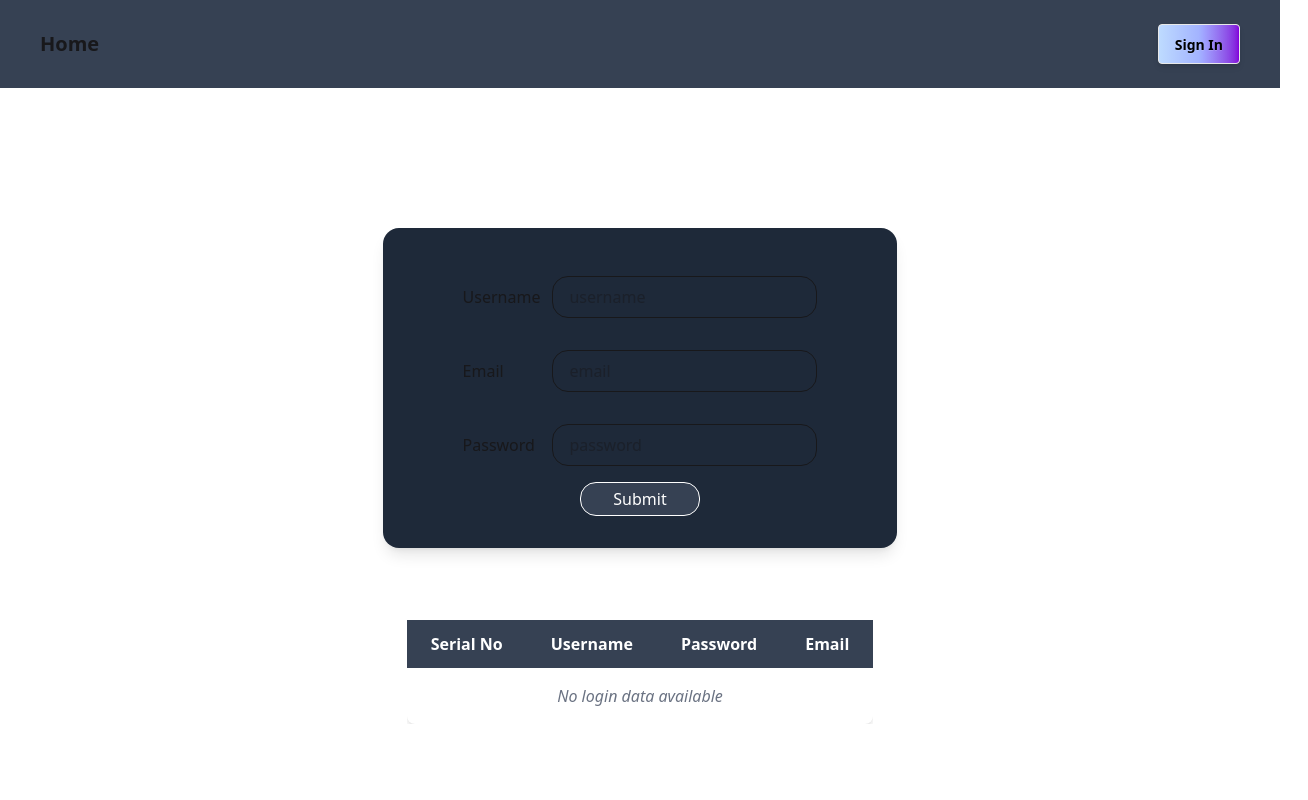
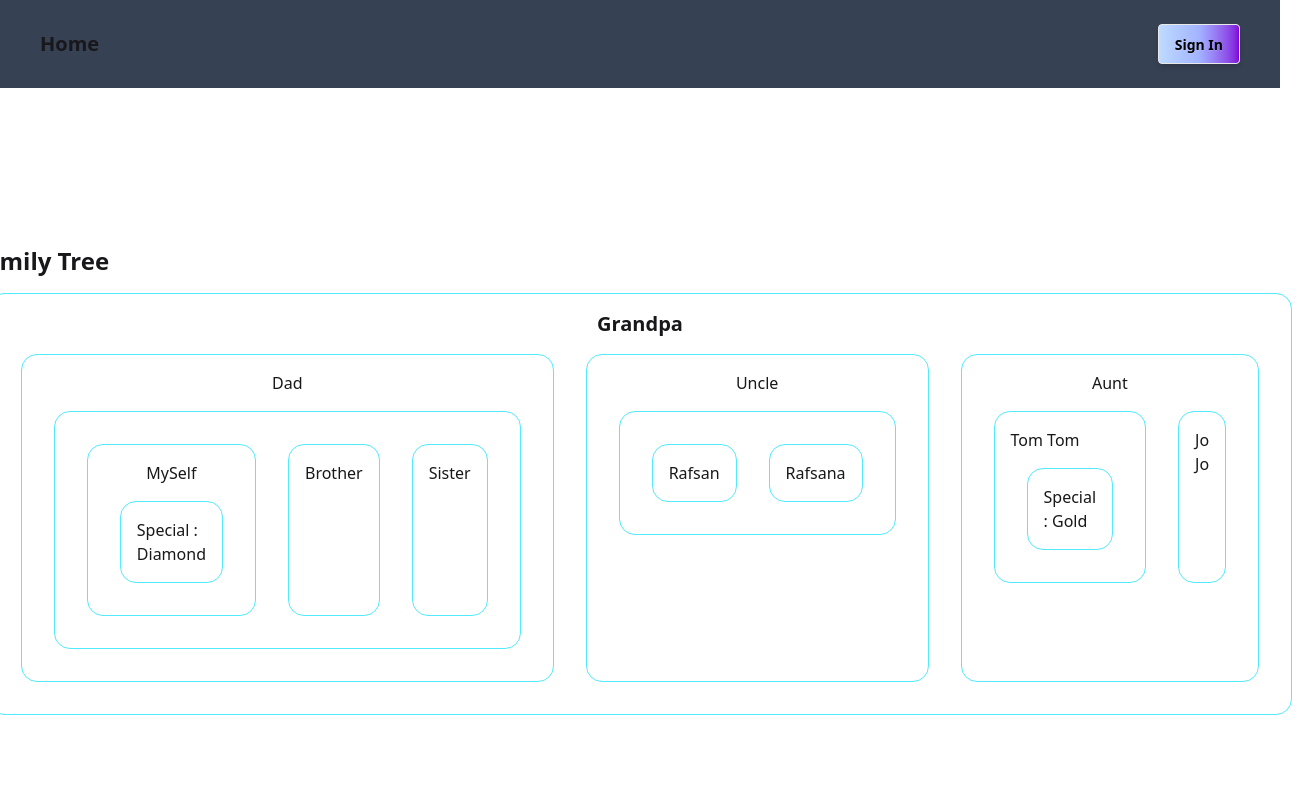
Before and after one commit to sakib404-hub/different-way-of-collecting-data-44-, a React (Vite) app: page /dataCollectione in a window 1280 px wide. Shown: the top 800 px of the page, 1308 px wide, since content can reach past the window. Built offline with nearby package versions, Linux system fonts and the light colour scheme.

Commit message:
prop drilling with a family tree and asset example

```diff
--- /dev/null
+++ b/src/Component/FamilyTree/Aunt.jsx
@@ -0,0 +1,17 @@
+import React from 'react';
+import Cousin from './Cousin';
+
+const Aunt = ({ anotherAsset }) => {
+    return (
+        <div className='border border-cyan-300 m-4 p-4 rounded-2xl'>
+            <h2 className='text-center'>Aunt</h2>
+            <section className='flex'>
+                <Cousin name={'Tom Tom'}
+                    anotherAsset={anotherAsset}></Cousin>
+                <Cousin name={'Jo Jo'}></Cousin>
+            </section>
+        </div>
+    );
+};
+
+export default Aunt; <h2>Aunt</h2>
--- /dev/null
+++ b/src/Component/FamilyTree/Brother.jsx
@@ -0,0 +1,11 @@
+import React from 'react';
+
+const Brother = () => {
+    return (
+        <div className='border border-cyan-300 m-4 p-4 rounded-2xl'>
+            <h3>Brother</h3>
+        </div>
+    );
+};
+
+export default Brother;
--- /dev/null
+++ b/src/Component/FamilyTree/Cousin.jsx
@@ -0,0 +1,15 @@
+import React from 'react';
+import Special from './Special';
+
+const Cousin = ({ name, anotherAsset }) => {
+    return (
+        <div className='border border-cyan-300 m-4 p-4 rounded-2xl'>
+            <h3>{name}</h3>
+            {
+                name === 'Tom Tom' && <Special anotherAsset={anotherAsset}></Special>
+            }
+        </div>
+    );
+};
+
+export default Cousin;
--- /dev/null
+++ b/src/Component/FamilyTree/Dad.jsx
@@ -0,0 +1,19 @@
+import React from 'react';
+import Myself from './Myself';
+import Brother from './Brother';
+import Sister from './Sister';
+
+const Dad = ({ asset }) => {
+    return (
+        <div className='border border-cyan-300 m-4 p-4 rounded-2xl'>
+            <h2 className='text-center'>Dad</h2>
+            <section className='border border-cyan-300 m-4 p-4 rounded-2xl flex'>
+                <Myself asset={asset}></Myself>
+                <Brother></Brother>
+                <Sister></Sister>
+            </section>
+        </div>
+    );
+};
+
+export default Dad;
--- /dev/null
+++ b/src/Component/FamilyTree/FamilyTree.jsx
@@ -0,0 +1,14 @@
+import React from 'react';
+import Grandpa from './Grandpa';
+
+const FamilyTree = () => {
+    const asset = 'Diamond'
+    return (
+        <div>
+            <h2 className='text-2xl font-bold'>Family Tree</h2>
+            <Grandpa asset={asset}></Grandpa>
+        </div>
+    );
+};
+
+export default FamilyTree;
--- /dev/null
+++ b/src/Component/FamilyTree/Grandpa.jsx
@@ -0,0 +1,20 @@
+import React from 'react';
+import Dad from './Dad';
+import Uncle from './Uncle';
+import Aunt from './Aunt';
+
+const Grandpa = ({ asset }) => {
+    const anotherAsset = 'Gold';
+    return (
+        <div className='border border-cyan-300 m-4 p-4 rounded-2xl'>
+            <p className='text-xl font-semibold text-center'>Grandpa</p>
+            <section className='flex'>
+                <Dad asset={asset}></Dad>
+                <Uncle></Uncle>
+                <Aunt anotherAsset={anotherAsset}></Aunt>
+            </section>
+        </div>
+    );
+};
+
+export default Grandpa; <p>Grandpa</p>
--- /dev/null
+++ b/src/Component/FamilyTree/Myself.jsx
@@ -0,0 +1,14 @@
+import React from 'react';
+import Special from './Special';
+
+const Myself = ({ asset }) => {
+    return (
+        <div className='border border-cyan-300 m-4 p-4 rounded-2xl'>
+            <h3 className='text-center'>MySelf</h3>
+
+            <Special asset={asset}></Special>
+        </div>
+    );
+};
+
+export default Myself;
--- /dev/null
+++ b/src/Component/FamilyTree/Sister.jsx
@@ -0,0 +1,11 @@
+import React from 'react';
+
+const Sister = () => {
+    return (
+        <div className='border border-cyan-300 m-4 p-4 rounded-2xl'>
+            <h3>Sister</h3>
+        </div>
+    );
+};
+
+export default Sister;
--- /dev/null
+++ b/src/Component/FamilyTree/Special.jsx
@@ -0,0 +1,11 @@
+import React from 'react';
+
+const Special = ({ asset, anotherAsset }) => {
+    return (
+        <div className='border border-cyan-300 m-4 p-4 rounded-2xl'>
+            <h3>Special : {asset} {anotherAsset}</h3>
+        </div>
+    );
+};
+
+export default Special;
--- /dev/null
+++ b/src/Component/FamilyTree/Uncle.jsx
@@ -0,0 +1,17 @@
+import React from 'react';
+import Cousin from './Cousin';
+
+const Uncle = () => {
+    return (
+        <div className='border border-cyan-300 m-4 p-4 rounded-2xl'>
+            <h3 className='text-center'>Uncle</h3>
+            <section className='border border-cyan-300 m-4 p-4 rounded-2xl flex'>
+                <Cousin name={'Rafsan'}>
+                </Cousin>
+                <Cousin name={'Rafsana'}></Cousin>
+            </section>
+        </div>
+    );
+};
+
+export default Uncle;
--- a/src/Component/LoginForms/LoginForms.jsx
+++ b/src/Component/LoginForms/LoginForms.jsx
@@ -66,6 +66,7 @@ const LoginForms = ({ handleLoginForm }) => {
                         defaultValue={email}
                         onChange={setEmail}
                         placeholder='email'
+                        required
                         className='border px-4 py-2 rounded-2xl'
                     />
                 </div>
@@ -79,6 +80,7 @@ const LoginForms = ({ handleLoginForm }) => {
                         defaultValue={password}
                         onChange={setPasswod}
                         placeholder='password'
+                        required
                         className='border px-4 py-2 rounded-2xl'
                     />
                 </div>
--- a/src/main.jsx
+++ b/src/main.jsx
@@ -9,6 +9,7 @@ import Home2 from './Component/Home2/Home2.jsx';
 import ControlledDataCollection from './Component/ControlledDataCollection/ControlledDataCollection.jsx';
 import Uncontrolled from './Component/UnControlled/Uncontrolled.jsx';
 import LoginManagement from './Component/LoginManagement/LoginManagement.jsx';
+import FamilyTree from './Component/FamilyTree/FamilyTree.jsx';
 
 // creating the root
 const router = createBrowserRouter([
@@ -22,7 +23,7 @@ const router = createBrowserRouter([
       },
       {
         path: '/dataCollectione',
-        Component: LoginManagement
+        Component: FamilyTree
       }
     ]
   }
```
